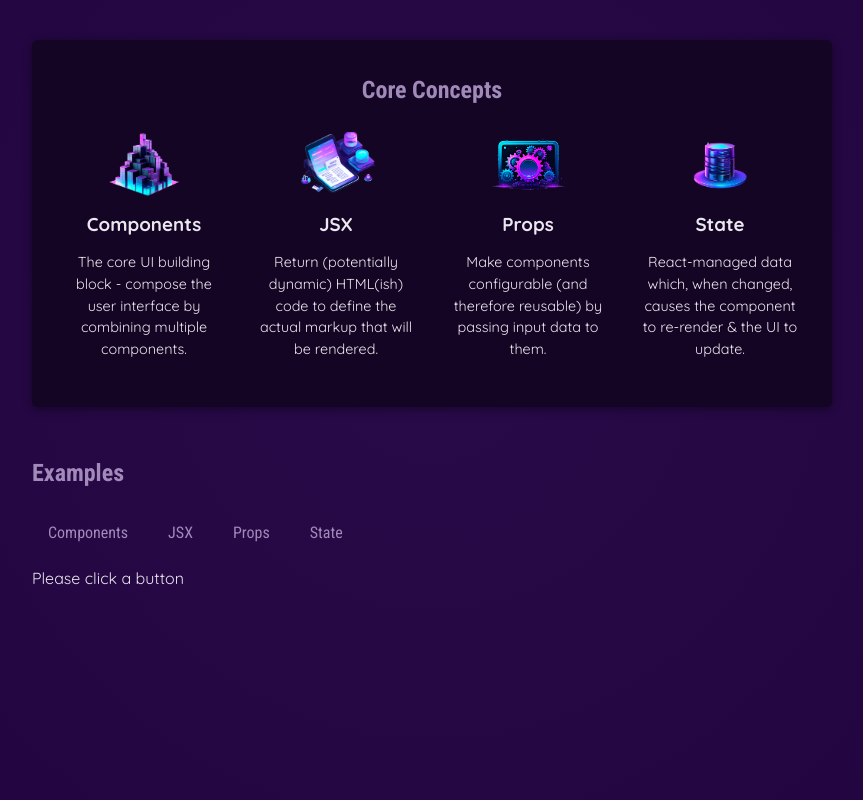
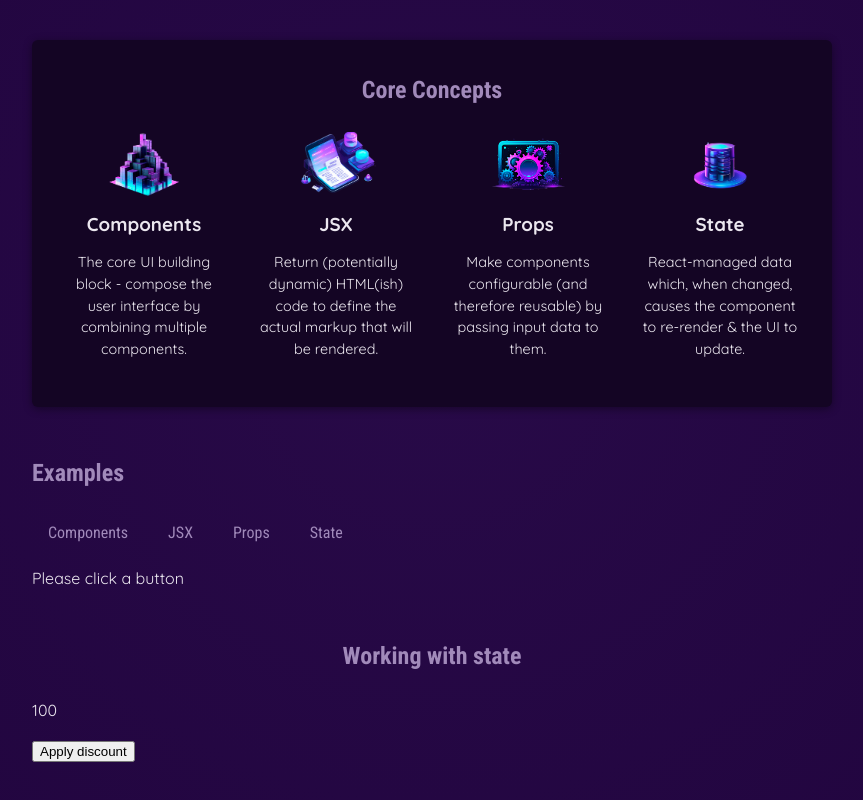
Before and after one commit to barrycorrigan/react-essentials, a React (Vite) app: page / in a window 1280 px wide. Shown: the part 292-1092 px from the top of the page, without its empty margins (208-1071 px from the left). Built offline with nearby package versions, Linux system fonts and the light colour scheme.

Commit message:
Learning more about managing state and using the useState hook

```diff
--- a/src/App.jsx
+++ b/src/App.jsx
@@ -1,14 +1,22 @@
+import { useState } from 'react'
+
 import { CORE_CONCEPTS } from './data.js';
 import Header from './components/Header/Header.jsx';
 import CoreConcept from './components/CoreConcept.jsx';
 import TabButton from './components/TabButton.jsx';
 
 function App() {
+
+  const [selectedTopic, setSelectedTopic] = useState('Please click a button');
+  const [price, setPrice] = useState(100);
+
   let tabContent = 'Please click a button';
   function handleSelect(selectedButton) {
-    //selectedButton  =>
+    setSelectedTopic(selectedButton);
     tabContent = selectedButton;
-    console.log(tabContent);
+  }
+  function handleClick() {
+    setPrice(75);
   }
   return (
     <div>
@@ -31,8 +39,12 @@ function App() {
             <TabButton onSelect={() => handleSelect('props')}>Props</TabButton>
             <TabButton onSelect={() => handleSelect('state')}>State</TabButton>
           </menu>
-          {tabContent}
-
+          {selectedTopic}
+        </section>
+        <section>
+          <h2>Working with state</h2>
+          <p>{price}</p>
+          <button onClick={handleClick}>Apply discount</button>
         </section>
       </main>
     </div>
```
